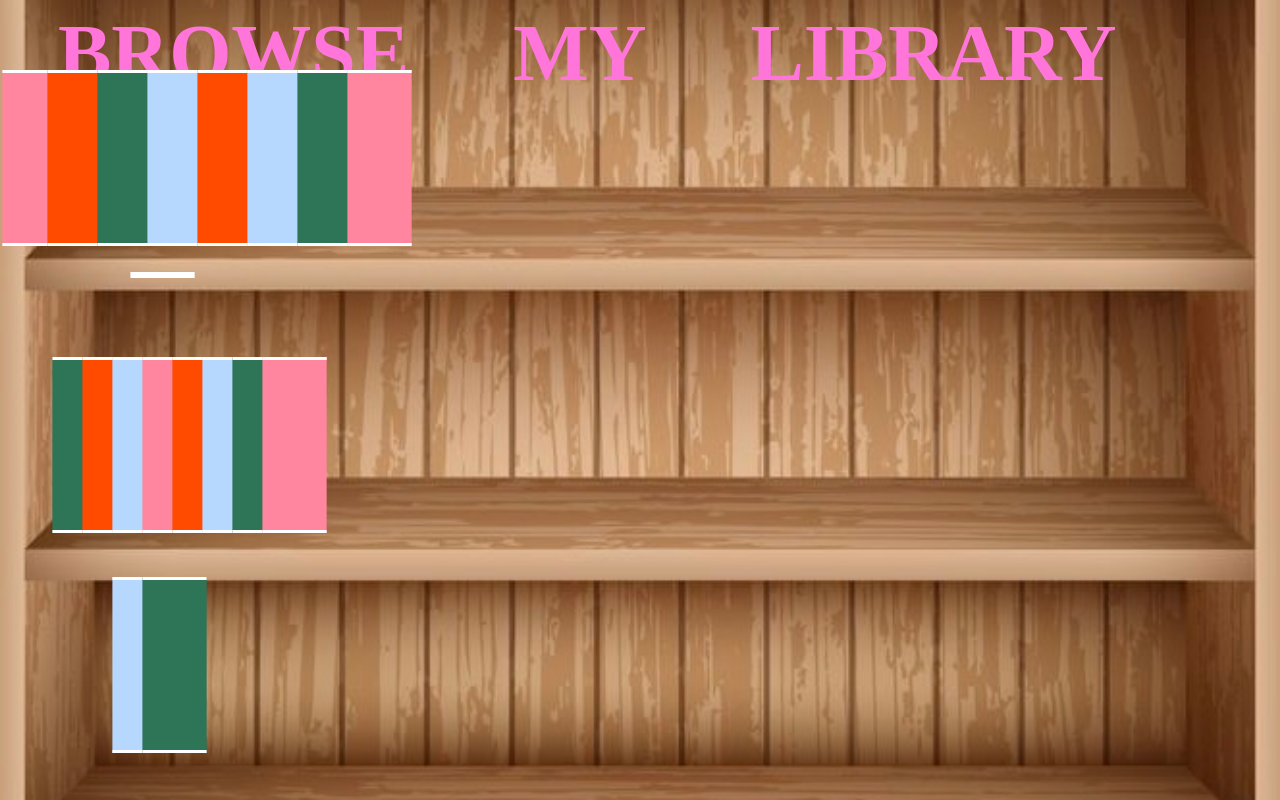
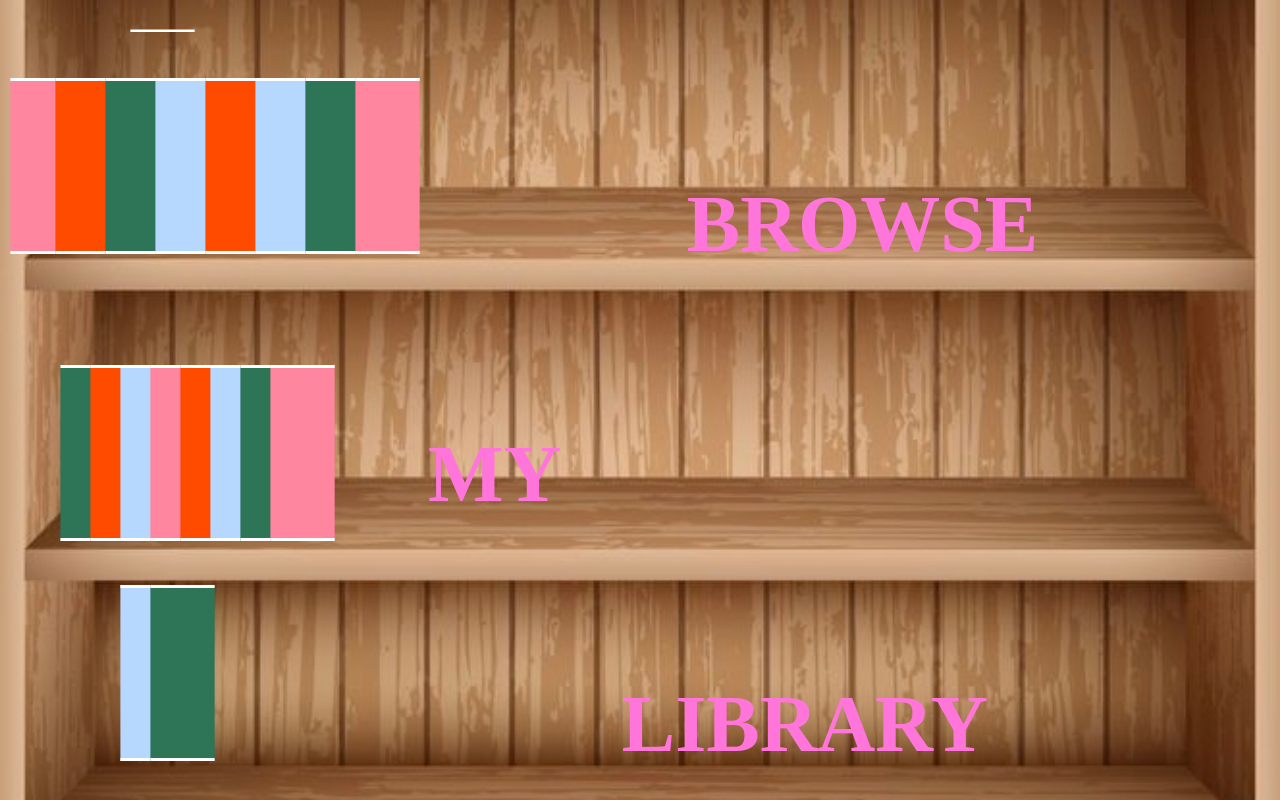
Before and after one commit to Sanaajade/Sanaa_Portfolio, a plain HTML site: page index.html in a window 1280 px wide. Drawn offline with Linux system fonts and the light colour scheme; a web font is replaced by a local one.

Commit message:
fixed letters

```diff
--- a/index.html
+++ b/index.html
@@ -6,6 +6,13 @@
 <link href="https://fonts.googleapis.com/css2?family=Nabla&family=Rubik+Glitch&display=swap" rel="stylesheet">
 
 <style>
+   .frame {
+    position: fixed;
+    width: 1100px;
+    height: 800px;
+    border: 1x solid clear;
+  }
+
 html {
         background-image: url(DE9E30B6-3452-4176-AAFA-A8F8A633BF22_1_201_a.jpeg);
         background-size: cover;
@@ -14,16 +21,38 @@ html {
         background-repeat: no-repeat;
       }
   h1 {
+    position: relative;
+  }
+  .word1 {
+        position: absolute;
         padding: 50px;
-        left: 50px;
+        right: 20px;
         top: 100px;
         font-family: "Rubik Glitch", serif;
         font-size: 80px;
         display: inline;
         color: #ff75da;
-        z-index: 1;
   }
-
+  .word2 {
+        position: absolute;
+        padding: 50px;
+        left: 370px;
+        top: 350px;
+        font-family: "Rubik Glitch", serif;
+        font-size: 80px;
+        display: inline;
+        color: #ff75da;
+  }
+  .word3 {
+        position: absolute;
+        padding: 50px;
+        right: 70px;
+        top: 600px;
+        font-family: "Rubik Glitch", serif;
+        font-size: 80px;
+        display: inline;
+        color: #ff75da;
+  }
   .spine {
     width: 300px;
     height: 170px;
@@ -174,9 +203,15 @@ html {
   </head>
    </html>
 
-<h1>BROWSE</h1>
-<h1>MY</h1>
-<h1>LIBRARY</h1>
+
+
+<div class="frame">
+
+  <h1>
+    <span class="word1">BROWSE</span>
+    <span class="word2">MY</span>
+    <span class="word3">LIBRARY</span>
+  </h1>
 
 <div class="spine book1"></div>
 <div class="spine book2"></div>
@@ -198,3 +233,4 @@ html {
 <div class="spine book18"></div>
 <div class="spine book19"></div>
 <div class="spine book20"></div>
+  </div>
```
